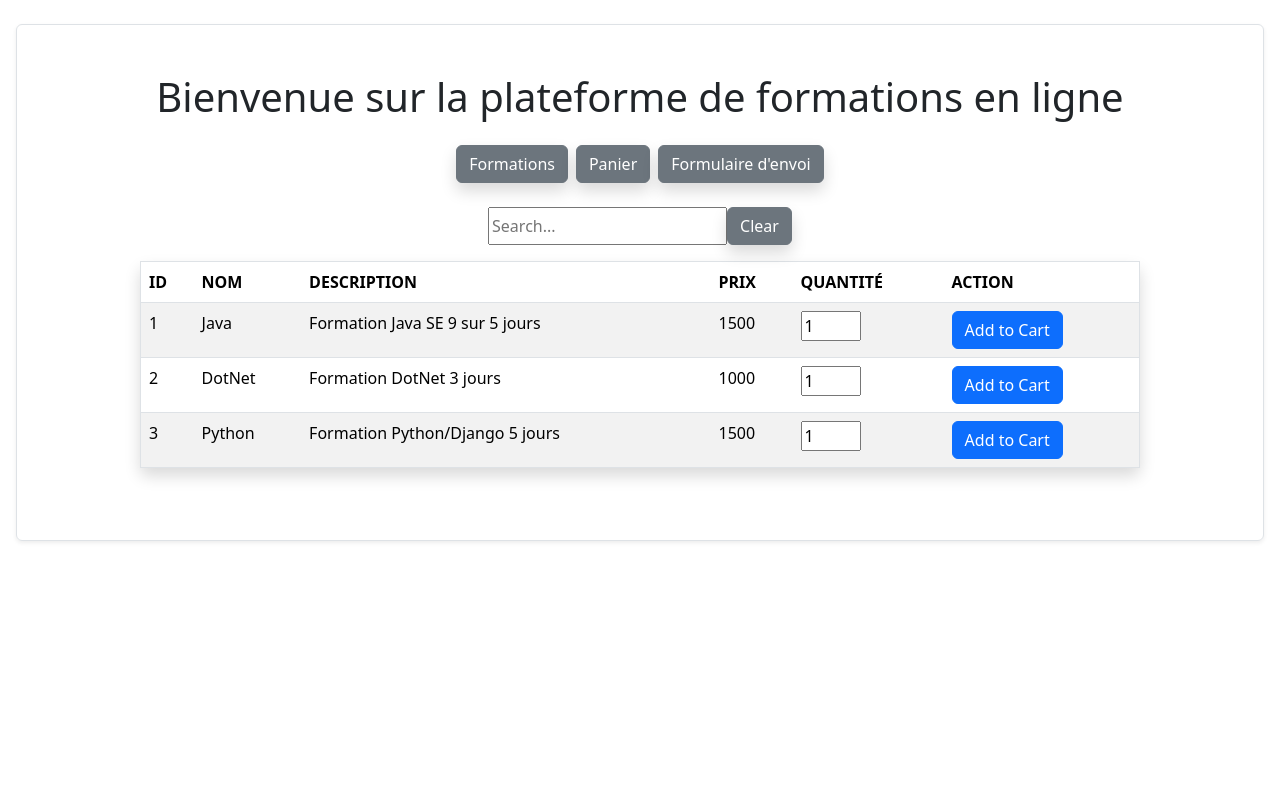
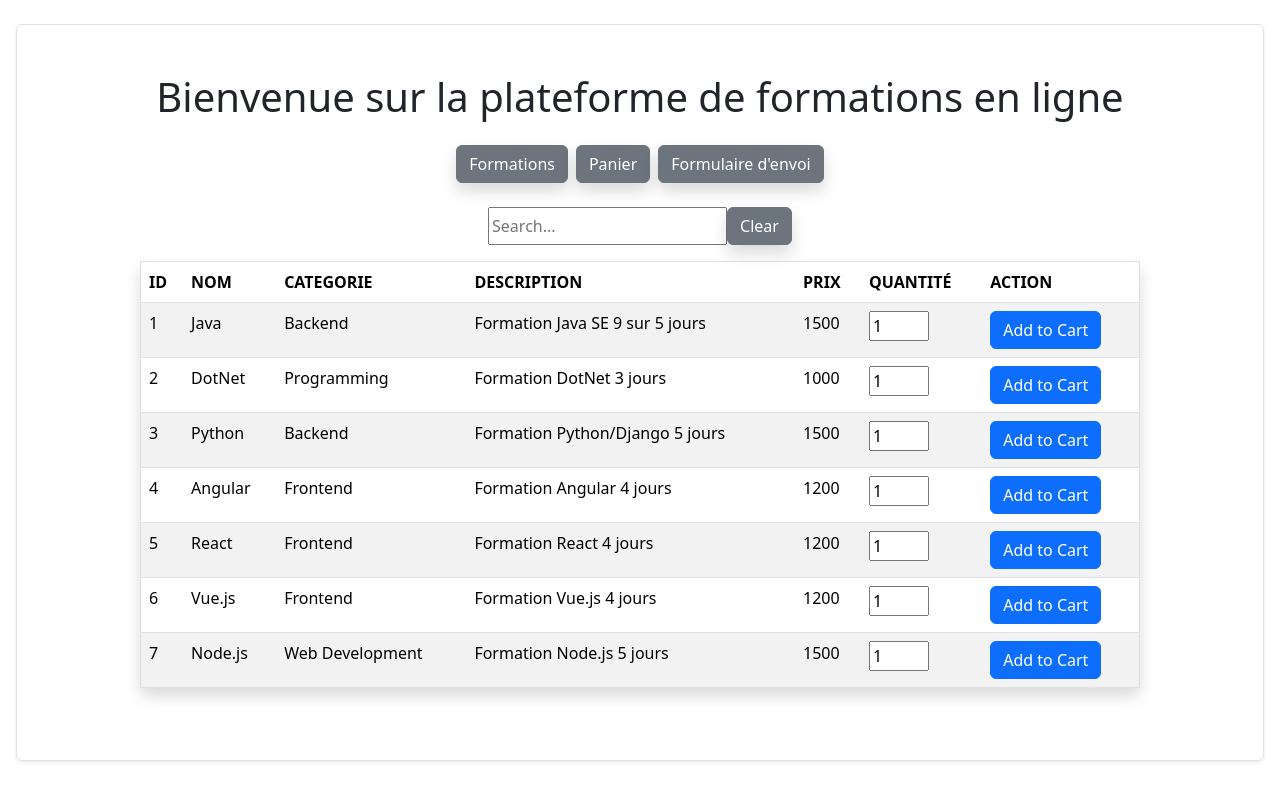
Before and after one commit to DavidDevB/trainings-front-app, an Angular app: page /trainings in a window 1280 px wide. Built offline with nearby package versions, Linux system fonts and the light colour scheme.

Commit message:
categorie added to allTrainings and training.html

```diff
--- a/src/app/components/searchbar.component/searchbar.component.ts
+++ b/src/app/components/searchbar.component/searchbar.component.ts
@@ -1,8 +1,6 @@
 import { Component, EventEmitter, Output } from '@angular/core';
 import { FormsModule } from '@angular/forms';
-import { TrainingComponent } from '../trainings.component/trainings.component';
 import { Training } from '../../models/training.model';
-import { CartService } from '../../services/cart.service';
 
 @Component({
   selector: 'app-searchbar',
--- a/src/app/components/trainings.component/trainings.component.html
+++ b/src/app/components/trainings.component/trainings.component.html
@@ -4,7 +4,7 @@
     <table class="table table-striped table-hover shadow rounded p-3 mb-5 bg-white border" style="width: 1000px;">
         <thead>
             <tr>
-                <th>ID</th><th>NOM</th><th>DESCRIPTION</th><th>PRIX</th><th>QUANTITÉ</th><th>ACTION</th>
+                <th>ID</th><th>NOM</th><th>CATEGORIE</th><th>DESCRIPTION</th><th>PRIX</th><th>QUANTITÉ</th><th>ACTION</th>
             </tr>
         </thead>
         <tbody>
@@ -12,6 +12,7 @@
             <tr>
                 <td>{{training.id}}</td>
                 <td>{{training.name}}</td>
+                <td>{{training.category}}</td>
                 <td>{{training.description}}</td>
                 <td>{{training.price}}</td>
                 <td><input type="number" name="quantity" style="width: 60px" [(ngModel)]="training.quantity"/></td>
--- a/src/app/components/trainings.component/trainings.component.ts
+++ b/src/app/components/trainings.component/trainings.component.ts
@@ -23,9 +23,13 @@ export class TrainingComponent implements OnInit {
 
   displayTrainings() {
     this.allTrainings = [
-      { id: 1, name: 'Java', description: 'Formation Java SE 9 sur 5 jours', price: 1500, quantity: 1 },
-      { id: 2, name: 'DotNet', description: 'Formation DotNet 3 jours', price: 1000, quantity: 1 },
-      { id: 3, name: 'Python', description: 'Formation Python/Django 5 jours', price: 1500, quantity: 1 },
+      { id: 1, name: 'Java', category: 'Backend', description: 'Formation Java SE 9 sur 5 jours', price: 1500, quantity: 1 },
+      { id: 2, name: 'DotNet', category: 'Programming', description: 'Formation DotNet 3 jours', price: 1000, quantity: 1 },
+      { id: 3, name: 'Python', category: 'Backend', description: 'Formation Python/Django 5 jours', price: 1500, quantity: 1 },
+      { id: 4, name: 'Angular', category: 'Frontend', description: 'Formation Angular 4 jours', price: 1200, quantity: 1 },
+      { id: 5, name: 'React', category: 'Frontend', description: 'Formation React 4 jours', price: 1200, quantity: 1 },
+      { id: 6, name: 'Vue.js', category: 'Frontend', description: 'Formation Vue.js 4 jours', price: 1200, quantity: 1 },
+      { id: 7, name: 'Node.js', category: 'Web Development', description: 'Formation Node.js 5 jours', price: 1500, quantity: 1 },
     ];
     this.listTrainings = [...this.allTrainings];
   }
--- a/src/app/models/training.model.ts
+++ b/src/app/models/training.model.ts
@@ -2,13 +2,15 @@
 export class Training {
     id: number;
     name: string;
+    category: string;
     description: string;
     price: number;
     quantity: number;
 
-    constructor(id: number, name: string, description: string, price: number, quantity?: number) {
+    constructor(id: number, name: string, category: string, description: string, price: number, quantity?: number) {
         this.id = id;
         this.name = name;
+        this.category = category;
         this.description = description;
         this.price = price;
         this.quantity = quantity ?? 1;
```
